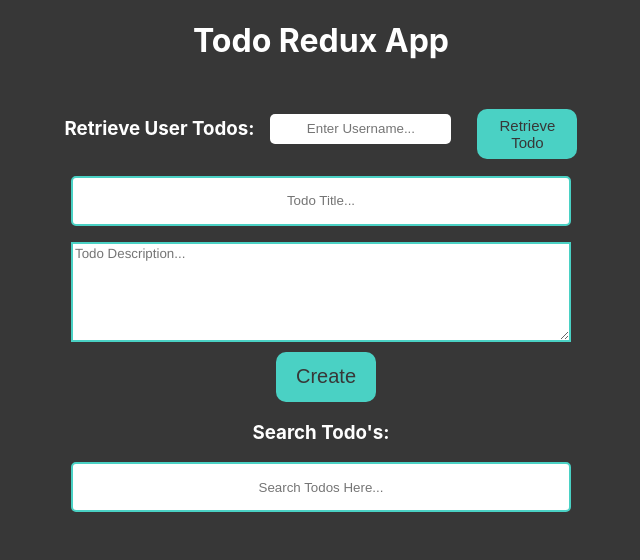
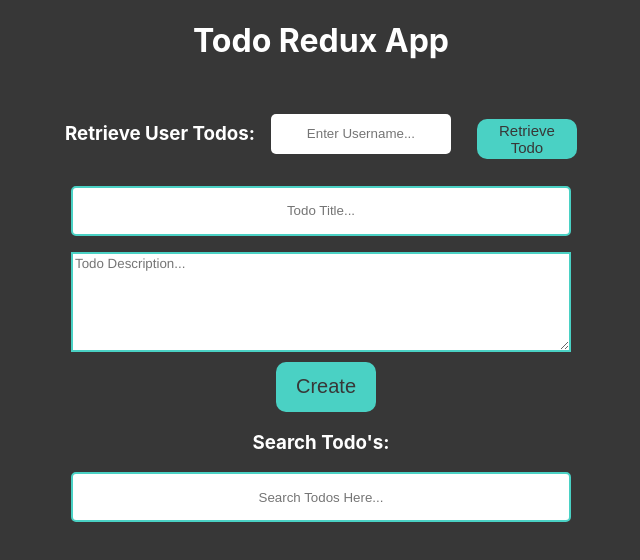
Before and after one commit to JesseTDev/redux-todo-project, a React (Create React App) app: page / in a window 1280 px wide. Shown: the top 560 px of the page, without its empty margins (319-959 px from the left). Built offline with nearby package versions, Linux system fonts and the light colour scheme.

Commit message:
styled-input component updates

```diff
--- a/src/App.tsx
+++ b/src/App.tsx
@@ -10,14 +10,15 @@
 
 const AppContainer = styled.div``;
 
-// Make input component reuseable
+// Make input component reuseable (done)
+
 // Implement a max character amount (30 for title, 300 desc) + show error when they go above
 
 // Create UI component which allows the user to select the urgency of a todo, three options (low, medium, high)
 // Add urgency property to the ToDo type (will be type string)
 
 // Rendered todos render the urgency via a chip component, change colour using styled components
-const App: React.FC = () => {
+const App = () => {
   return (
     <AppContainer>
       <Title />
--- a/src/Components/Todos/components/createTodo.component.tsx
+++ b/src/Components/Todos/components/createTodo.component.tsx
@@ -3,6 +3,7 @@
 import styled from "styled-components";
 import { addTodo } from "../../../Store/Todo/Todo.action";
 import CustomButton from "../../shared-components/button.component";
+import StyledInput from "../../shared-components/input.component";
 
 
 export type Todo = {
@@ -17,16 +18,6 @@
   flex-direction: column;
 `;
 
-const TodoInput = styled.input`
-  width: 500px;
-  border-radius: 5px;
-  border: none;
-  text-align: center;
-  align-self: center;
-  border: 2px solid #4ad1c4;
-  height: 50px;
-`;
-
 const TodoDescription = styled.textarea`
   width: 500px;
   margin-top: 1rem;
@@ -38,7 +29,7 @@
   }
 `;
 
-const TextError = styled.p `
+const TextError = styled.p`
   text-align: center;
   color: red;
   padding: 5px;
@@ -82,15 +73,10 @@
     setTodo({ ...toDo, [name]: value, dateCreated: new Date() });
   };
 
-  const onSubmit = (e: React.FormEvent) => {
-    e.preventDefault();
-    console.log(toDo);
-  };
-
   console.log('state', currentState)
   return (
     <InputContainer>
-      <TodoInput
+      <StyledInput
         onChange={handleChange}
         name="title"
         type="text"
@@ -99,7 +85,6 @@
       {errorState && <TextError>Title Already Exists! Please try another.</TextError>}
       <TodoDescription
         onChange={handleChange}
-
         name="description"
         placeholder="Todo Description..."
       />
--- a/src/Components/Todos/components/todo-filter.component.tsx
+++ b/src/Components/Todos/components/todo-filter.component.tsx
@@ -1,5 +1,6 @@
 import React from "react";
 import styled from "styled-components";
+import StyledInput from "../../shared-components/input.component";
 
 const TodoFilterContainer = styled.div `
 display: flex;
@@ -7,22 +8,14 @@
 flex-direction: column;
 align-items: center;
 color: white;
-    input {
-        width: 500px;
-  border-radius: 5px;
-  border: none;
-  text-align: center;
-  align-self: center;
-  border: 2px solid #4ad1c4;
-  height: 50px;
-    }
 `;
 
 const TodoFilter = () => {
     return (
         <TodoFilterContainer>
             <h3>Search Todo's:</h3>
-            <input type='text' placeholder="Search Todos Here..."/>
+            <StyledInput onChange={() => {}} type='text' placeholder="Search Todos Here..." name=""/>
+
         </TodoFilterContainer>
     )
 };
--- a/src/Components/User/user.component.tsx
+++ b/src/Components/User/user.component.tsx
@@ -1,6 +1,7 @@
 import React from "react";
 import styled from "styled-components";
 import CustomButton from "../shared-components/button.component";
+import StyledInput from "../shared-components/input.component";
 
 const UserContainer = styled.div `
     color: white;
@@ -11,12 +12,15 @@
     input {
         border: none;
         border-radius: 5px;
+        align-self: center;
         margin: 1rem;
         text-align: center;
-        height: 30px;
+        height: 40px;
+        width: 180px;
     }
     button {
         font-size: 15px;
+        height: 40px;
         align-self: center;
     }
 `;
@@ -25,7 +29,7 @@
     return (
         <UserContainer>
             <h3>Retrieve User Todos:</h3>
-            <input type='text' placeholder='Enter Username...' />
+            <StyledInput onChange={() => {}} type='text' placeholder='Enter Username...' name='' />
             <CustomButton buttonText="Retrieve Todo" />
          </UserContainer>
     );
--- a/src/Components/shared-components/input.component.tsx
+++ b/src/Components/shared-components/input.component.tsx
@@ -1 +1,29 @@
-import React from "react";
+import React, { ChangeEvent } from "react";
+import styled from "styled-components";
+
+type StyledInputProps = {
+    onChange: (e: ChangeEvent<HTMLInputElement>) => void;
+    name: string;
+    type: string;
+    placeholder: string;
+};
+
+
+const Input = styled.input<StyledInputProps>`
+  width: 500px;
+  border-radius: 5px;
+  border: none;
+  text-align: center;
+  align-self: center;
+  border: 2px solid #4ad1c4;
+  height: 50px;
+`;
+
+const  StyledInput = (props: StyledInputProps) => {
+    const {onChange, name, type, placeholder} = props;
+    return (
+<Input onChange={onChange} name={name} type={type}  placeholder={placeholder}/>
+    );
+};
+
+export default StyledInput;
```
Lines whose indentation alone changed are shown as unchanged.
